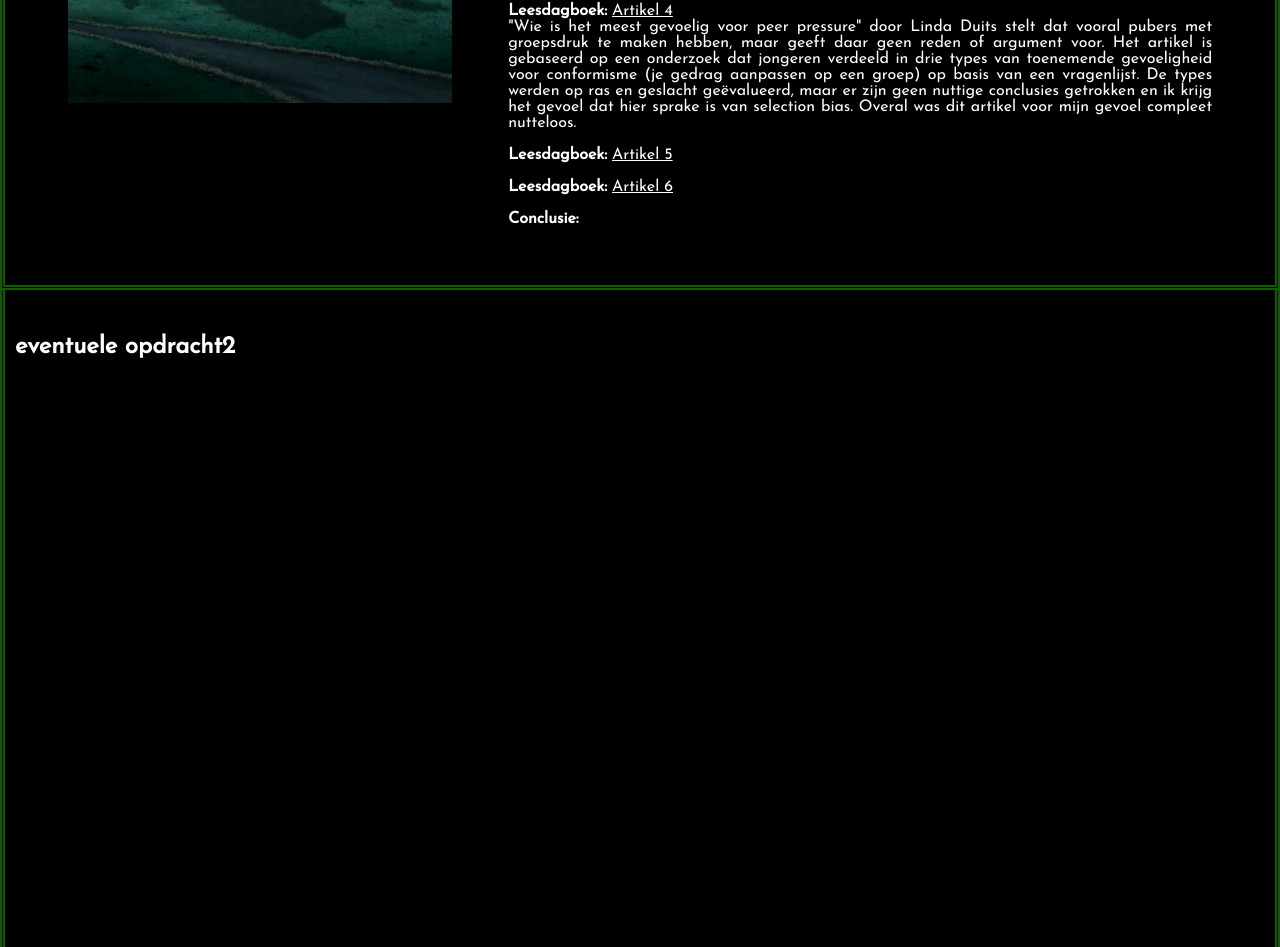
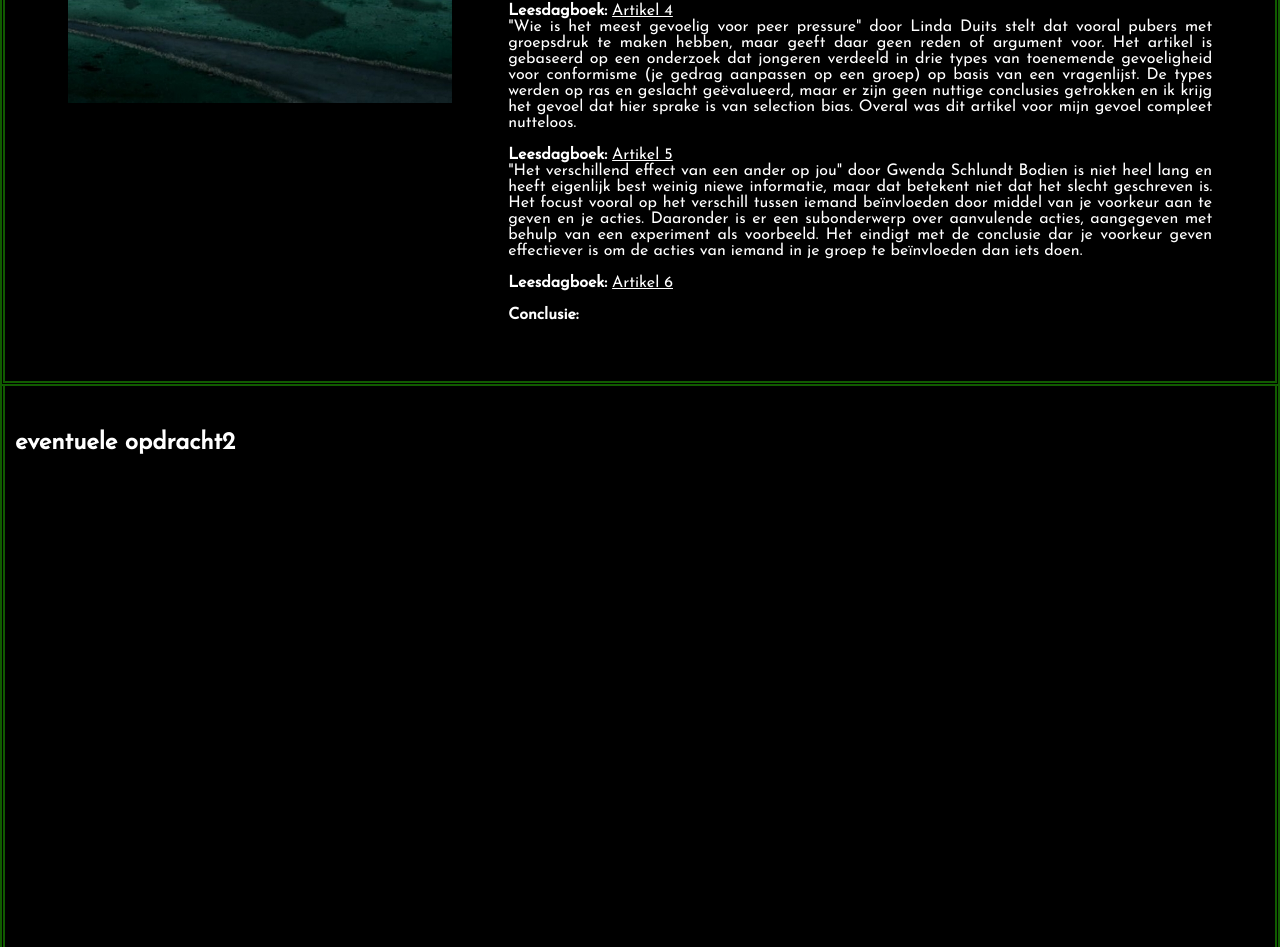
Before and after one commit to Voidpasss/NL-Blog, a plain HTML site: page index.html in a window 1280 px wide. Shown: the part 1711-2658 px from the top of the page. Drawn offline with Linux system fonts and the light colour scheme.

Commit message:
beep boop
//😼😼😼😼😼//

```diff
--- a/index.html
+++ b/index.html
@@ -49,7 +49,7 @@
                 <p class="normtext"><b>Leesdagboek: </b><a href="https://www.universiteitleiden.nl/wetenschapsdossiers/botsende-belangen-overbruggen/groepsgedrag-one-for-the-team">Artikel 2</a><br>Als vervolg op het vorige artikel ben ik breder gaan kijken naar groepsgedrag in het algemeen. Het artikel is geschreven door Daan Schepers en Carsten de Dreu, hoogleraren in sociale en organisatiepsychologie bij Universiteit Leiden. Het grootste deel van de informatie is gebaseerd op hun eigen onderzoek, en gezien hun specialisatie in dit gebied beschouw ik deze bron als betrouwbaar. De resultaten van hun onderzoek laten zien dat de groep niet alleen onze acties dicteert maar ons ook op een fysiologische wijze beinvloedt bijvoorbeeld ons hartslag. Hun uitleg over evolutionaire voordeel om bij een groep te horen en altruïsme als instinct leidde mij tot de conclusie dat onze gevoeligheid voor groepsdruk uit vrees om uit het groep gegooid te worden komt.</p>
                 <p class="normtext"><b>Leesdagboek: </b><a href="https://www.kuleuven.be/thomas/page/persoonsvormende-achtergronden-groepsdruk/">Artikel 3</a><br>Groepsdruk en individualiteit is veruit de langste en meest uitgebreide artikel dat ik heb kunnen vinden en niet alles is relevant voor mijn vraag, dus ik zal zich alleen richten op alles tot en met 3.2. Een van de grootste punten van dit artikel is dat er een balans moet zijn tussen groep en individu, de mens heeft van natuur een behoefte om tot een groep te behoren en het is normaal om in overeenstemming met de groep te handelen, maar het is van belang dat je nooit je individualiteit laat overheersen daardoor. Het maakt gebruik van meerdere experimenten als voorbeelden. Het experiment van Asch laat zien hoe de mening van de meerderheid jouw mening kan beïnvloeden omdat je niet anders wil zijn van de rest en ook al verander je je mening niet voelt zich nog altijd onder de druk. 3.2 gaat over hoe in elke groep regels aanwezig zijn, ook als die nooit direct ingezet werden en hoe we zich onbewust aan die regels houden. Het enige kritiekpunt dat ik heb, is dat sommige experimenten gewoon worden beschreven zonder een conclusie te geven of uit te leggen waarom ze relevant zijn voor het onderwerp.</p>
                 <p class="normtext"><b>Leesdagboek: </b><a href="https://www.dieponderzoek.nl/wie-is-het-meest-gevoelig-voor-peer-pressure/">Artikel 4</a><br>"Wie is het meest gevoelig voor peer pressure" door Linda Duits stelt dat vooral pubers met groepsdruk te maken hebben, maar geeft daar geen reden of argument voor. Het artikel is gebaseerd op een onderzoek dat jongeren verdeeld in drie types van toenemende gevoeligheid voor conformisme (je gedrag aanpassen op een groep) op basis van een vragenlijst. De types werden op ras en geslacht geëvalueerd, maar er zijn geen nuttige conclusies getrokken en ik krijg het gevoel dat hier sprake is van selection bias. Overal was dit artikel voor mijn gevoel compleet nutteloos.</p>
-                <p class="normtext"><b>Leesdagboek: </b><a href="">Artikel 5</a><br></p>
+                <p class="normtext"><b>Leesdagboek: </b><a href="https://progressiegerichtwerken.com/verschillend-effect-voorkeur-ander-actie-jou/">Artikel 5</a><br>"Het verschillend effect van een ander op jou" door Gwenda Schlundt Bodien is niet heel lang en heeft eigenlijk best weinig niewe informatie, maar dat betekent niet dat het slecht geschreven is. Het focust vooral op het verschill tussen iemand beïnvloeden door middel van je voorkeur aan te geven en je acties. Daaronder is er een subonderwerp over aanvulende acties, aangegeven met behulp van een experiment als voorbeeld. Het eindigt met de conclusie dar je voorkeur geven effectiever is om de acties van iemand in je groep te beïnvloeden dan iets doen.</p>
                 <p class="normtext"><b>Leesdagboek: </b><a href="">Artikel 6</a><br></p>
                 <p class="normtext"><b>Conclusie: </b><br></p>
             </div>
--- a/style.css
+++ b/style.css
@@ -1,6 +1,13 @@
 *{
     color: white;
     font-family: Josefin Sans;
+}
+::-webkit-scrollbar{
+    width: 7px;
+}
+::-webkit-scrollbar-thumb{
+    background: rgb(30, 148, 0);
+    border-radius: 10px;
 }
 body{
     background-color: black;
@@ -40,10 +47,10 @@ body{
 .navbar li:hover{
     transform: scale(1.05);
 }
-html {
+html{
     scroll-behavior: smooth;
 }
-.sectiones {
+.sectiones{
     border: 5px double rgb(17, 91, 0);
     border-top: none;
     height: 100vh;
@@ -53,13 +60,13 @@ html {
     -ms-overflow-style: none;
     scrollbar-width: none;
 }
-.sectiones::-webkit-scrollbar {
+.sectiones::-webkit-scrollbar{
     display: none;
 }
-a#scroll-btn:before {
+a#scroll-btn:before{
         animation: move-down 2s infinite;
 }
-@keyframes move-down {
+@keyframes move-down{
         80% {
           opacity: 0.5;
         }
```
